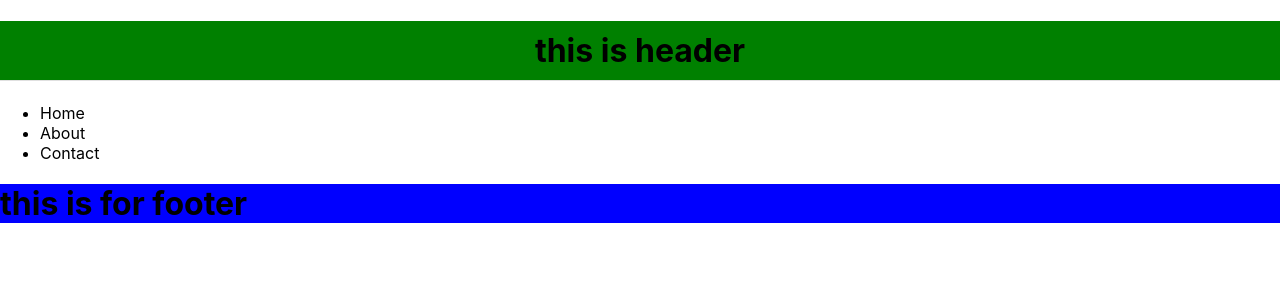
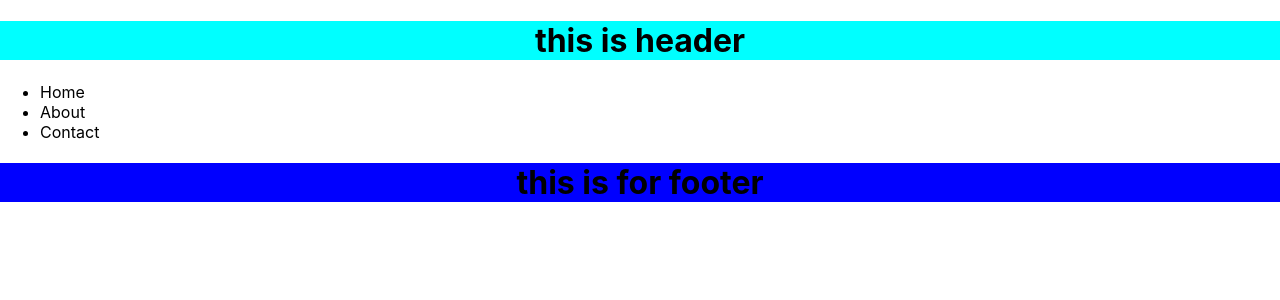
Before and after one commit to alawoddin/learn-react, a React (Create React App) app: page / in a window 1280 px wide. Shown: the top 300 px of the page. Built offline with nearby package versions, Linux system fonts and the light colour scheme.

Commit message:
we add the new style

```diff
--- a/src/components/footer/Footer.jsx
+++ b/src/components/footer/Footer.jsx
@@ -1,9 +1,9 @@
-
+import styled from './Footer.module.css';
 
 const Footer = () => {
     return (
         <div>
-            <h1 style={{backgroundColor: "blue" }}>
+            <h1 className={styled.footer}>
                 this is for footer
             </h1>
         </div>
--- /dev/null
+++ b/src/components/footer/Footer.module.css
@@ -0,0 +1,4 @@
+.footer {
+    background-color: blue;
+    text-align: center;
+}
--- a/src/components/header/Header.css
+++ /dev/null
@@ -1,6 +0,0 @@
-.header {
-    text-align: center;
-    background-color: green;
-    padding: 10px 20px;
-    border-bottom: 1px solid #e0e0e0;
-}
--- a/src/components/header/Header.jsx
+++ b/src/components/header/Header.jsx
@@ -1,9 +1,9 @@
-import "./Header.css"
+import styled from "./Header.module.css";
 
 function Header() {
     return (
         <div>
-            <h1 className="header">this is header </h1>
+            <h1 className={styled.header}>this is header </h1>
 
             {/* <ul style={{listStyleType: "none" , display: "flex", justifyContent: "center", gap: "20px", backgroundColor: "gray"}}> */}
                <ul>
--- /dev/null
+++ b/src/components/header/Header.module.css
@@ -0,0 +1,4 @@
+.header {
+    background-color: aqua;
+    text-align: center;
+}
```
